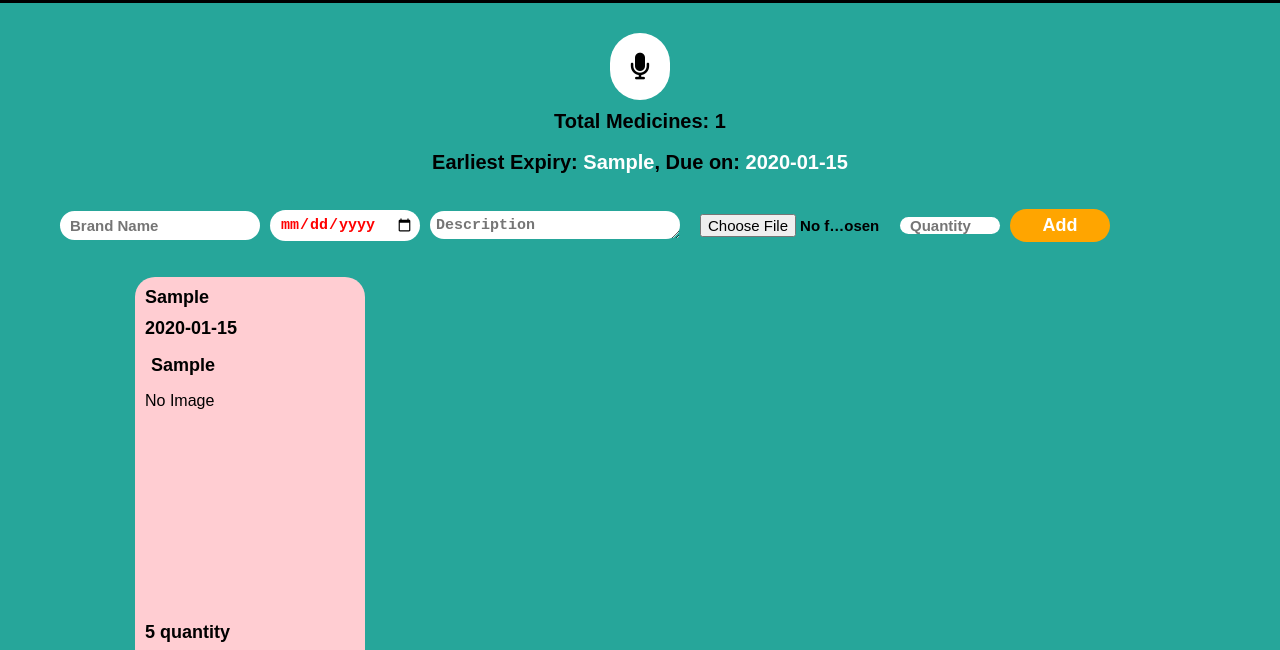
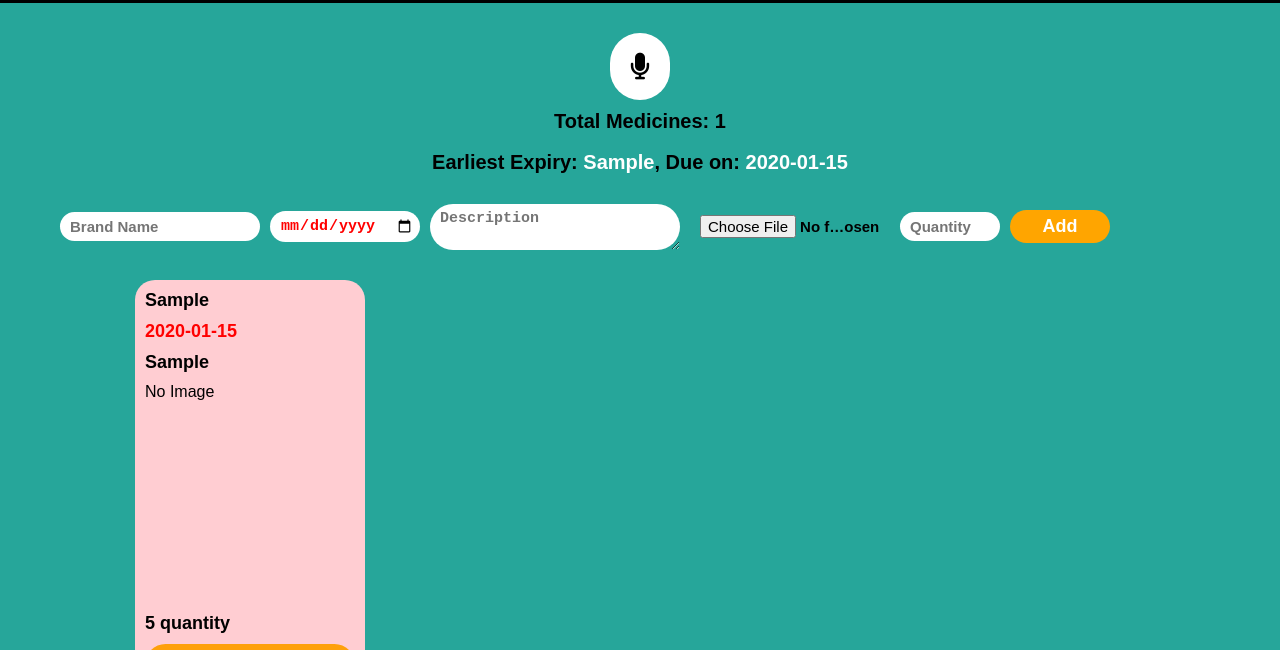
Before and after one commit to ishma2754/PharmaKeeper-MedicineKit, a plain HTML site: page index.html in a window 1280 px wide. Both pictures are taken after typing "Sample", "2020-01-15", "Sample", "5" into the empty fields and a click on the button "Add". Shown: the part 129-779 px from the top of the page. Drawn offline with nearby package versions, Linux system fonts and the light colour scheme.

Commit message:
Add files via upload

```diff
--- a/style/index.css
+++ b/style/index.css
@@ -105,6 +105,8 @@ body{
   width: 100%;
 }
 
+
+
 .earliest-name{
   color: white ;
 }
@@ -115,6 +117,8 @@ body{
 
 
 .name-input,
+.quantity-input,
+.description-input,
 .due-date-input,
 .filter-name-input,
 .filter-date-input{
@@ -126,19 +130,9 @@ body{
   border-radius: 60px;
   border: none;
   outline: none;
+  color: black;
 }
 
-.name-input,
-.description-input,
-.quantity-input {
-  color: black;
-  font-weight: bold;
-  font-size: 15px;
-  border-radius: 60px;
-  border: none;
-  outline: none;
-  padding-left: 10px;
-}
 
 
 .image-input{
@@ -151,7 +145,8 @@ body{
   padding-left: 10px;
 }
 
-.due-date-input{
+.due-date-input,
+.filter-date-input{
   color: red;
 }
 
@@ -160,17 +155,7 @@ body{
   padding: 10px;
 }
 
-.filter-name-input{
-  color: black;
-  font-weight: bold;
-  font-size: 15px;
-}
 
-.filter-date-input{
-  color: red;
-  font-weight: bold;
-  font-size: 15px;
-}
 
 .total-medicines{
   font-size: 20px;
@@ -181,48 +166,19 @@ body{
   font-weight: bold;
 }
 
-.description-input {
-  font-size: 15px;
-  font-weight: bold;
-  padding: 6px;
-  resize: vertical;
-  min-height: 28px;
-  max-height: 28px;
-  min-width: 200px;
-  max-width: 250px;
 
 
-}
-
-.description-display
- {
-  font-size: 18px;
-  font-weight: bold;
-  padding: 6px;
-  min-height: auto;
-  max-height: 150px;
-  min-width: 200px;
-  max-width: 250px;
-  overflow-y: auto; /* Enable vertical scrolling */
-  overflow-x: hidden;
-  align-items: start;
-  pointer-events: none; /* Prevent mouse events */
-  user-select: none; /* Prevent text selection */
-  border: none;
-
-}
 .description-display,
 .brand-name-display,
-.quantity-display{
+.quantity-display,
+.due-date-name-display{
   color: black;
   font-weight: bold;
   font-size: 18px;
 }
 
-.due-date-name-display{
-  color: black;
-  font-weight: bold;
-  font-size: 18px;
+.due-date-name-display {
+  color: red;
 }
 
 .add-medicines-button,
@@ -274,9 +230,6 @@ body{
     padding: 5px 5px;
     width: 100%;
   }
-
-
-
 }
 
 
@@ -297,6 +250,7 @@ body{
     margin-right: 10px;
   }
 
+
   .medicines-grid-display,
   .filter-medicines-show{
     grid-template-columns: repeat(1, 223px);
@@ -305,10 +259,12 @@ body{
   .details {
     display: flex;
     flex-direction: column;
-    width: auto; /* Adjust width for smaller screens */
+    min-width: 223px;
+     /* Adjust width for smaller screens */
     max-width: 95%; /* Prevents the cart item from taking full width on very small screens */
     margin: 0 auto; /* Center the cart item if you're using width less than 100% */
   }
+
 
   .medicines-input-grid,
   .filter-section
@@ -327,6 +283,7 @@ body{
   transform: scale(1.2);
  }
 
+
  .add-medicines-button{
   padding-top: 10px;
   padding-bottom: 10px;
```
